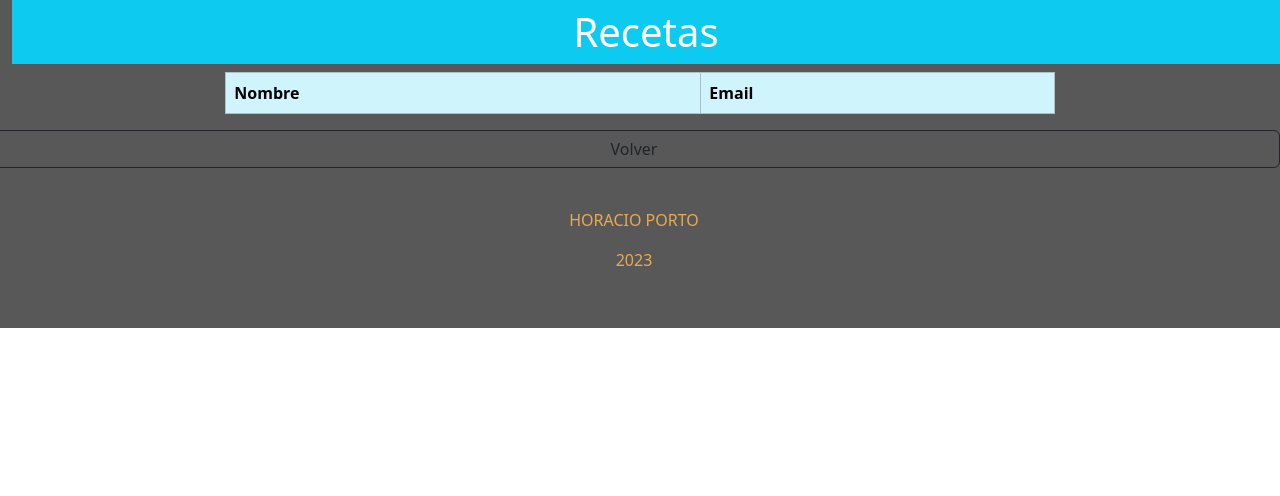
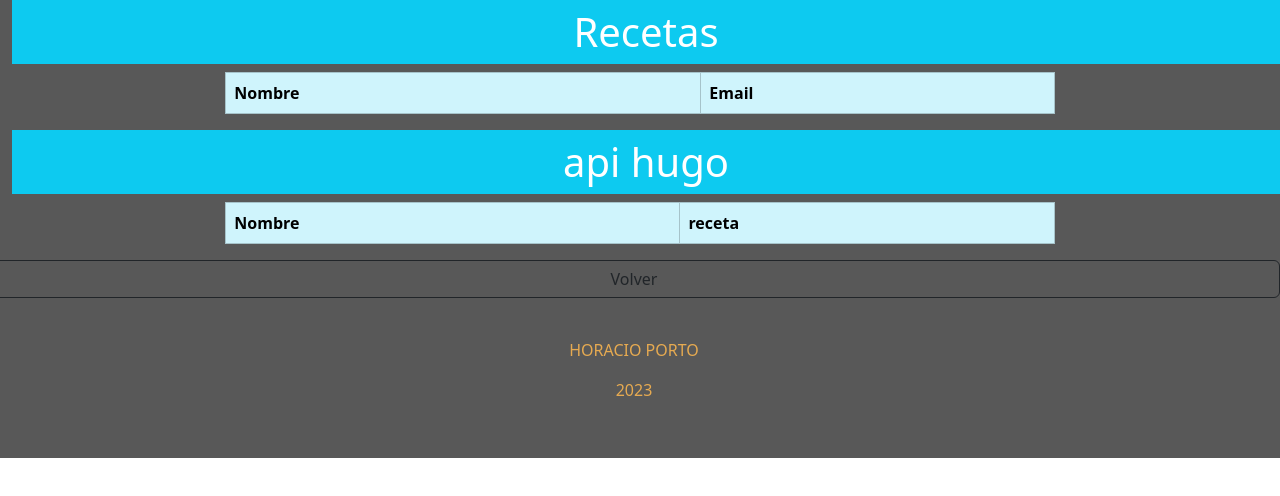
Before and after one commit to Horaciomdp/REACT-ENTREGABLE1, a plain HTML site: page recetas.html in a window 1280 px wide. Drawn offline with nearby package versions, Linux system fonts and the light colour scheme; no server answers.

Commit message:
agregando lo de hugo

```diff
--- a/js/main.js
+++ b/js/main.js
@@ -3,19 +3,26 @@ window.addEventListener("load", ()=>{
     document.getElementById("currentYear").innerText=currentDate.getFullYear();
 })
 
+//funcion esta es la api de hugo por consola
+fetch('https://sazonapi.hymsoft.repl.co/api/v1/recipies')
+  .then(res => res.json()) // el método .json() analiza la respuesta JSON en un objeto literal JS
+  .then(data => console.log(data));
+
+
+
 
 //variables
 const url = 'https://jsonplaceholder.typicode.com/users';
 const respuesta = document.querySelector('#respuesta');
-
+const url2 = 'https://sazonapi.hymsoft.repl.co/api/v1/recipies'
 
 //evento
 
 document.addEventListener("DOMContentLoaded", llamarAPI);
 
-//funcion
 
 
+//llamado de api jsonplaceholder
 function llamarAPI(){
     console.log("corriendo");
     fetch (url)
@@ -37,3 +44,5 @@ function mostrarHTML(datos){
         respuesta.appendChild(row);
    });
 }
+
+//llamado a api dfe hugo
--- a/recetas.html
+++ b/recetas.html
@@ -34,6 +34,27 @@
                 </div>
             </div>
         </div>
+
+        <div class="container-fluid divisores2">
+            <h1 class="text-center bg-info py-2 text-white">api hugo</h1>
+            <div class="row">
+                <div class="col-8 offset-2">
+                    <table class="table table-info table-bordered">
+                        <thead>
+                            <tr>
+                                <th>Nombre</th>
+                                <th>receta</th>
+                            </tr>
+                        </thead>
+                        <tbody id="respuesta2">
+
+                        </tbody>
+                    </table>
+
+                </div>
+            </div>
+        </div>
+
         <div class="row divisores">
         <a href="index.html" class="btn btn-outline-dark colorBtn">Volver</a>
     </div>
@@ -49,5 +70,6 @@
         crossorigin="anonymous"
       ></script>
 <script src="./js/main.js"></script>
+
 </body>
 </html>
```
